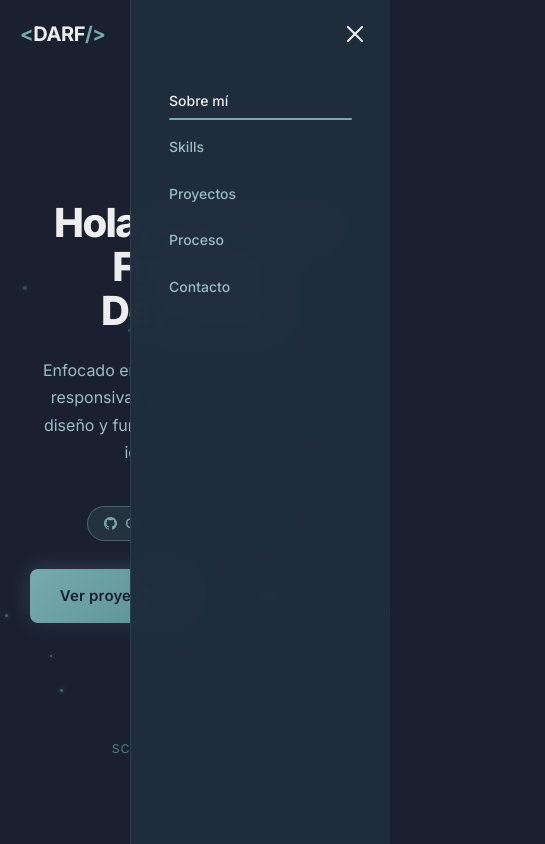
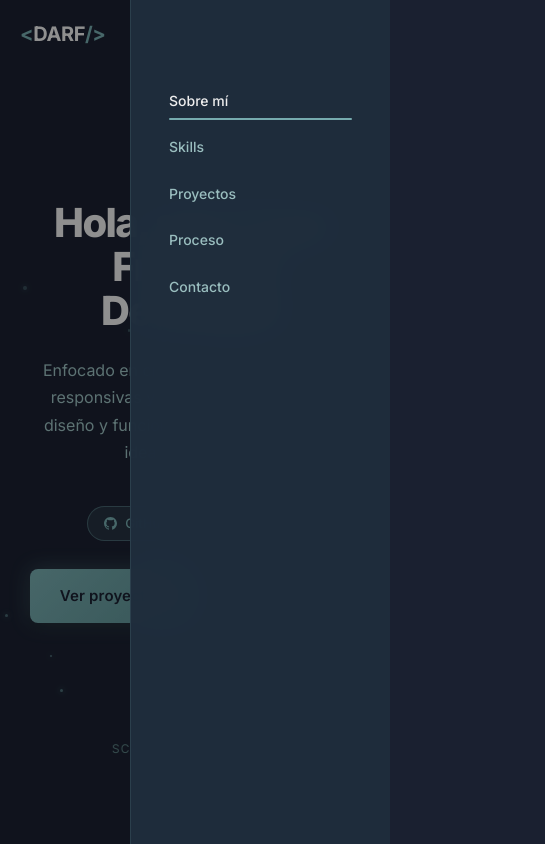
Before and after one commit to diegoAlexandre17/portfolio, a React (Vite) app: page / in a window 390 px wide. Both pictures are taken after a click on the button 355 px from the left and 34 px from the top of the page. Shown: the top 844 px of the page, 545 px wide, since content can reach past the window. Built offline with nearby package versions, Linux system fonts and the light colour scheme.

Commit message:
separate icons and update app.css

```diff
--- a/src/App.css
+++ b/src/App.css
@@ -289,6 +289,10 @@
   transform: translateY(-7px) rotate(-45deg);
 }
 
+.nav-overlay {
+  display: none;
+}
+
 @media (max-width: 768px) {
   .navbar {
     padding: 16px 20px;
@@ -302,24 +306,41 @@
   .nav-links {
     position: fixed;
     top: 0;
-    right: -100%;
+    right: 0;
     bottom: 0;
     width: 260px;
+    z-index: 200;
     flex-direction: column;
     align-items: flex-start;
     padding: 80px 24px 32px;
     background: var(--nav-mobile-bg);
     backdrop-filter: blur(20px);
+    -webkit-backdrop-filter: blur(20px);
     border-left: 1px solid var(--border);
-    transition: right 0.3s ease;
+    transform: translateX(100%);
+    transition: transform 0.3s ease;
     gap: 4px;
   }
   .nav-links--open {
-    right: 0;
+    transform: translateX(0);
   }
   .nav-link {
     width: 100%;
     padding: 10px 14px;
+  }
+  .nav-overlay {
+    display: block;
+    position: fixed;
+    inset: 0;
+    z-index: 199;
+    background: rgba(0, 0, 0, 0.4);
+    opacity: 0;
+    pointer-events: none;
+    transition: opacity 0.3s ease;
+  }
+  .nav-overlay--visible {
+    opacity: 1;
+    pointer-events: auto;
   }
 }
 
--- /dev/null
+++ b/src/assets/icons/MailIcon.tsx
@@ -0,0 +1,17 @@
+export function MailIcon() {
+  return (
+    <svg
+      width="15"
+      height="15"
+      viewBox="0 0 24 24"
+      fill="none"
+      stroke="currentColor"
+      strokeWidth="2"
+      strokeLinecap="round"
+      strokeLinejoin="round"
+    >
+      <rect x="2" y="4" width="20" height="16" rx="2" />
+      <path d="m22 7-8.97 5.7a1.94 1.94 0 0 1-2.06 0L2 7" />
+    </svg>
+  );
+}
--- /dev/null
+++ b/src/assets/icons/MapPinIcon.tsx
@@ -0,0 +1,17 @@
+export function MapPinIcon() {
+  return (
+    <svg
+      width="14"
+      height="14"
+      viewBox="0 0 24 24"
+      fill="none"
+      stroke="currentColor"
+      strokeWidth="2"
+      strokeLinecap="round"
+      strokeLinejoin="round"
+    >
+      <path d="M21 10c0 7-9 13-9 13s-9-6-9-13a9 9 0 0 1 18 0z" />
+      <circle cx="12" cy="10" r="3" />
+    </svg>
+  );
+}
--- a/src/components/Contact.tsx
+++ b/src/components/Contact.tsx
@@ -1,41 +1,7 @@
 import { GithubIcon } from "../assets/icons/GithubIcon";
 import { LinkedinIcon } from "../assets/icons/LinkedinIcon";
-
-function MapPinIcon() {
-  return (
-    <svg
-      width="14"
-      height="14"
-      viewBox="0 0 24 24"
-      fill="none"
-      stroke="currentColor"
-      strokeWidth="2"
-      strokeLinecap="round"
-      strokeLinejoin="round"
-    >
-      <path d="M21 10c0 7-9 13-9 13s-9-6-9-13a9 9 0 0 1 18 0z" />
-      <circle cx="12" cy="10" r="3" />
-    </svg>
-  );
-}
-
-function MailIcon() {
-  return (
-    <svg
-      width="15"
-      height="15"
-      viewBox="0 0 24 24"
-      fill="none"
-      stroke="currentColor"
-      strokeWidth="2"
-      strokeLinecap="round"
-      strokeLinejoin="round"
-    >
-      <rect x="2" y="4" width="20" height="16" rx="2" />
-      <path d="m22 7-8.97 5.7a1.94 1.94 0 0 1-2.06 0L2 7" />
-    </svg>
-  );
-}
+import { MapPinIcon } from "../assets/icons/MapPinIcon";
+import { MailIcon } from "../assets/icons/MailIcon";
 
 export default function Contact() {
   return (
--- a/src/components/Navbar.tsx
+++ b/src/components/Navbar.tsx
@@ -18,6 +18,11 @@ export default function Navbar({ theme, onToggleTheme }: NavbarProps) {
     window.addEventListener('scroll', handleScroll, { passive: true })
     return () => window.removeEventListener('scroll', handleScroll)
   }, [])
+
+  useEffect(() => {
+    document.body.classList.toggle('menu-open', menuOpen)
+    return () => document.body.classList.remove('menu-open')
+  }, [menuOpen])
 
   useEffect(() => {
     const sections = NAV_LINKS.map(l => document.querySelector(l.href)).filter(Boolean) as Element[]
@@ -54,6 +59,8 @@ export default function Navbar({ theme, onToggleTheme }: NavbarProps) {
         ))}
       </nav>
 
+      <div className={`nav-overlay${menuOpen ? ' nav-overlay--visible' : ''}`} onClick={() => setMenuOpen(false)} />
+
       <div className="nav-end">
         <button
           className="theme-toggle"
--- a/src/index.css
+++ b/src/index.css
@@ -78,6 +78,7 @@
 
 html {
   scroll-behavior: smooth;
+  overflow-x: hidden;
 }
 
 body {
@@ -90,6 +91,10 @@ body {
   -webkit-font-smoothing: antialiased;
   -moz-osx-font-smoothing: grayscale;
   overflow-x: hidden;
+}
+
+body.menu-open {
+  overflow: hidden;
 }
 
 #root {
```
